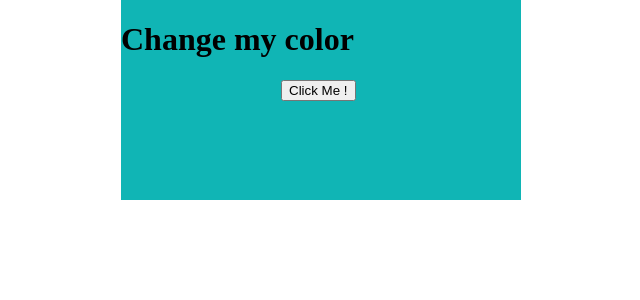
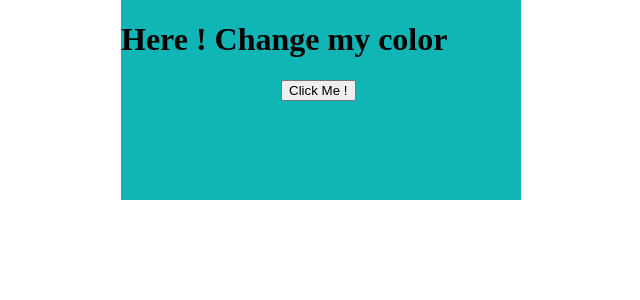
Before and after one commit to jorgevz/boxcolorswitch, a React (Create React App) app: page / in a window 1280 px wide. Shown: the top 300 px of the page, without its empty margins (327-967 px from the left). Built offline with nearby package versions, Linux system fonts and the light colour scheme.

Commit message:
different description

```diff
--- a/src/component/Boxcolor.js
+++ b/src/component/Boxcolor.js
@@ -28,7 +28,7 @@ export default class Toggle extends React.Component{
   render(){
     return(
       <div id= 'div' style={{background: this.state.color}}>
-      <h1 id='s1'>Change my color</h1>
+      <h1 id='s1'>Here ! Change my color</h1>
       <button id='d1' onClick={this.switchColor}>Click Me !</button>
       </div>
     )
```
